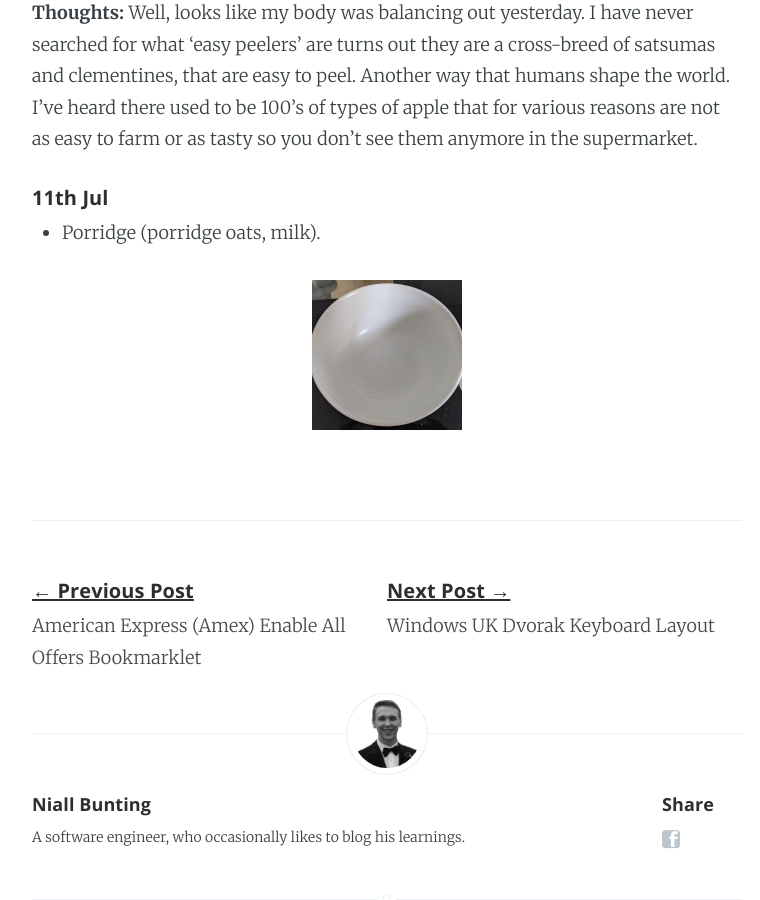
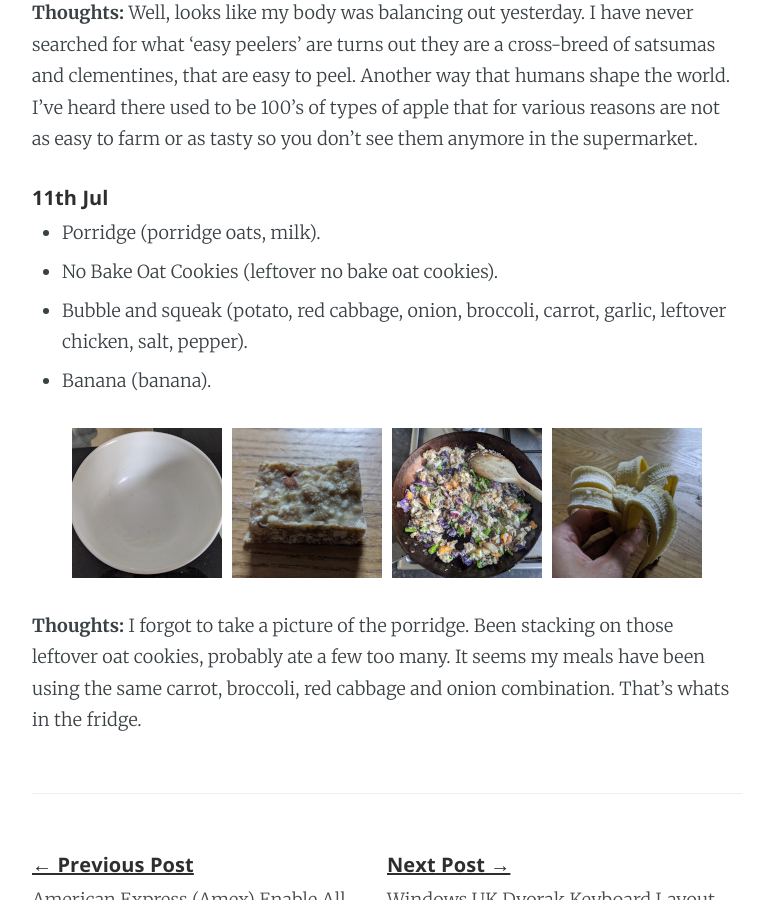
Before and after one commit to NiallBunting/niallbunting.github.io, a Jekyll site: the page built from _posts/2023-07-01-one-ingredient-challenge.markdown, in a window 1280 px wide and 900 px high, scrolled down 7329 px. Shown: the whole window, without its empty margins (253-1013 px from the left). Built offline with Jekyll 4.4.1, drawn with Linux system fonts in a browser that asks for light colours.

Commit message:
OIC day 11

```diff
--- a/_posts/2023-07-01-one-ingredient-challenge.markdown
+++ b/_posts/2023-07-01-one-ingredient-challenge.markdown
@@ -329,6 +329,9 @@ This blog post is going to chart my progress with what I'm eating. I'm no chef a
 ##### 11th Jul
 
 * Porridge (porridge oats, milk).
+* No Bake Oat Cookies (leftover no bake oat cookies).
+* Bubble and squeak (potato, red cabbage, onion, broccoli, carrot, garlic, leftover chicken, salt, pepper).
+* Banana (banana).
 
 <div class="gallery">
   <div class="galleryitem">
@@ -336,7 +339,24 @@ This blog post is going to chart my progress with what I'm eating. I'm no chef a
     <img src="/assets/images/oneingredientchallenge/11-porridge-sm.jpg"/>
    </a>
   </div>
+  <div class="galleryitem">
+   <a target="_blank" href="/assets/images/oneingredientchallenge/11-oat.jpg">
+    <img src="/assets/images/oneingredientchallenge/11-oat-sm.jpg"/>
+   </a>
+  </div>
+  <div class="galleryitem">
+   <a target="_blank" href="/assets/images/oneingredientchallenge/11-bubble.jpg">
+    <img src="/assets/images/oneingredientchallenge/11-bubble-sm.jpg"/>
+   </a>
+  </div>
+  <div class="galleryitem">
+   <a target="_blank" href="/assets/images/oneingredientchallenge/11-banana.jpg">
+    <img src="/assets/images/oneingredientchallenge/11-banana-sm.jpg"/>
+   </a>
+  </div>
 </div>
+
+**Thoughts:** I forgot to take a picture of the porridge. Been stacking on those leftover oat cookies, probably ate a few too many. It seems my meals have been using the same carrot, broccoli, red cabbage and onion combination. That's whats in the fridge.
 
 [maltodextrin]: https://en.wikipedia.org/wiki/Maltodextrin
 [phytohaemagglutinin]: https://en.wikipedia.org/wiki/Phytohaemagglutinin
```
Also changed, not shown: assets/images/oneingredientchallenge/11-banana-sm.jpg (added), assets/images/oneingredientchallenge/11-bubble-sm.jpg (added), assets/images/oneingredientchallenge/11-oat-sm.jpg (added), assets/images/oneingredientchallenge/11-oat.jpg (added), 2 other files.
